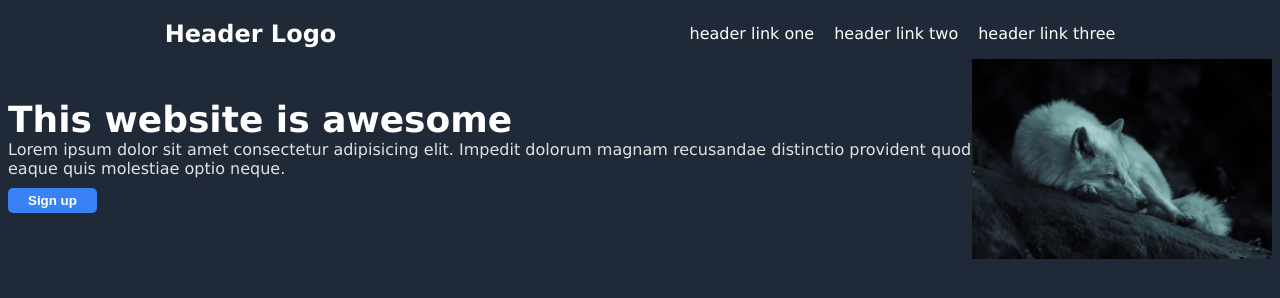
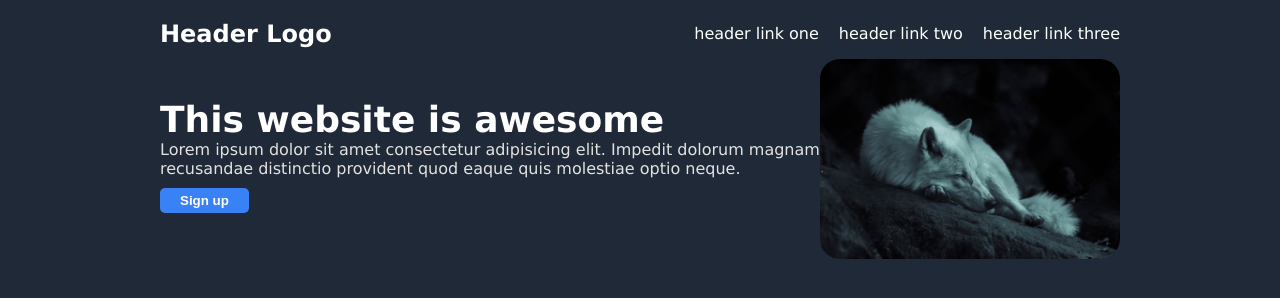
Before and after one commit to Clearwolf/odin-landing-page, a plain HTML site: page index.html in a window 1280 px wide. Drawn offline with Linux system fonts and the light colour scheme.

Commit message:
fix spacing issues with body
added align-items: center to body in css.
added additional flex parameters to content.

```diff
--- a/styles.css
+++ b/styles.css
@@ -3,6 +3,7 @@ body {
     flex-direction: column;
     font-family:'Lucida Sans', 'Lucida Sans Regular', 'Lucida Grande', 'Lucida Sans Unicode', Geneva, Verdana, sans-serif;
     background-color: #1f2937;
+    align-items: center;
 }
 
 h1 {
@@ -18,6 +19,10 @@ p {
     font-size:medium;
     color: rgb(226, 226, 226);
     margin: 0px;
+}
+
+img {
+    border-radius: 20px;
 }
 
 ul {
@@ -63,9 +68,9 @@ button.border {
 
 .header {
     display: flex;
-    justify-content: space-around;
+    justify-content: space-between;
     align-items: center;
-
+    width: 960px;
 }
 
 .logo {
@@ -78,10 +83,15 @@ button.border {
 .container {
     display: flex;
     align-items: center;
-    justify-content: space-around;
+    justify-content: center;
     color: white;
+    width: 960px;
 }
 
 .container.white {
     background-color: white;
 }
+
+.content {
+    max-width: 960px;
+}
```
Also changed, not shown: index.html (+1 -3 lines).
